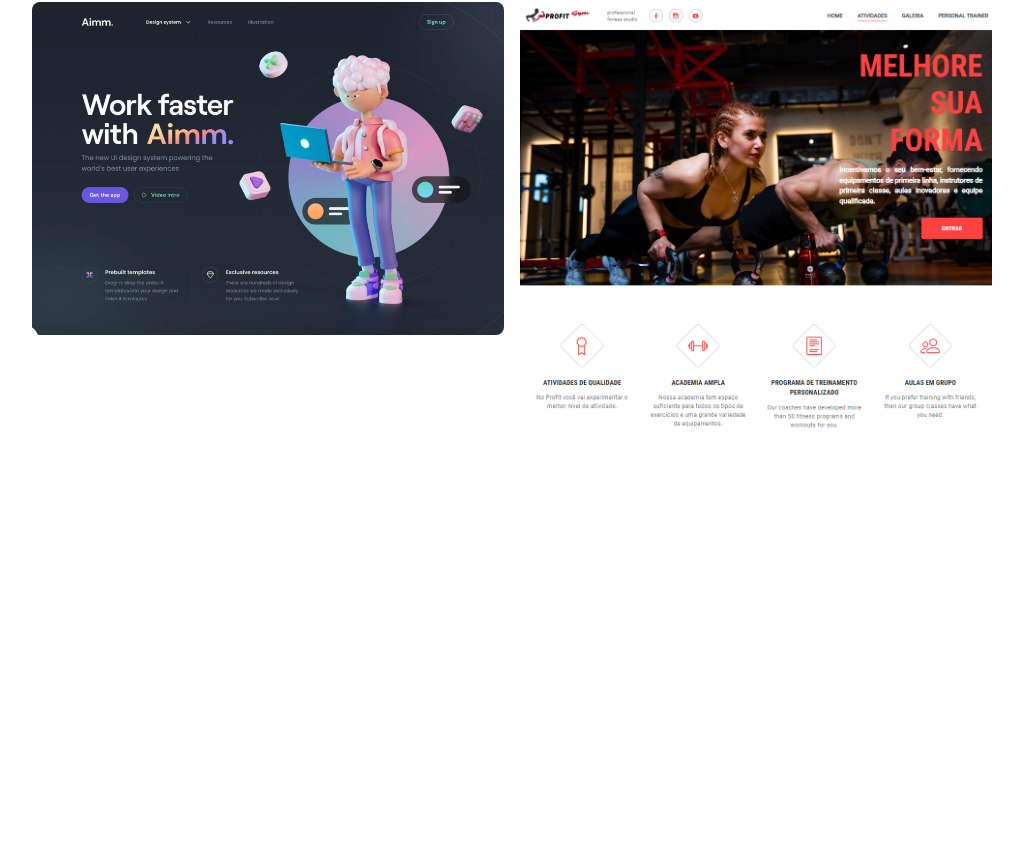
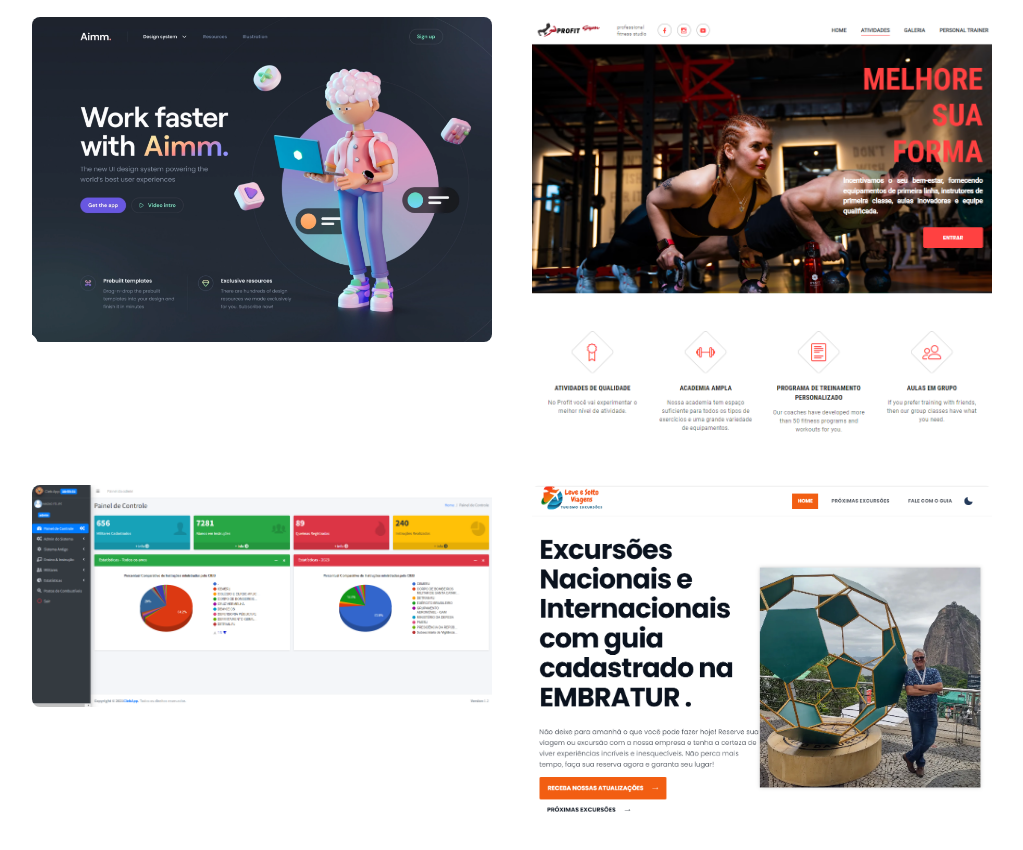
Before and after one commit to magnokf/portfolio-developedbyMe, a Next.js app: page / in a window 1280 px wide. Shown: the part 2732-3582 px from the top of the page, without its empty margins (128-1151 px from the left). Before the commit the page ends 3253 px from the top, so only its background shows below. Built offline with nearby package versions, Linux system fonts and the light colour scheme.

Commit message:
new link portfolio

```diff
--- a/src/pages/index.tsx
+++ b/src/pages/index.tsx
@@ -12,6 +12,8 @@ import web1 from '/public/img/web1.png'
 import web2 from '/public/img/web2.png'
 import web_art from '/public/img/web-art.png'
 import web5 from '/public/img/web5.png'
+import leveesolto from '/public/img/leveesolto_demostration.png'
+import cieb_app from '/public/img/cieb-demonstration.png'
 
 import {useState} from "react";
 import Link from "next/link";
@@ -199,7 +201,7 @@ export default function Home() {
                                 programming, and development.
                             </p>
                         </div>
-                        <div className="flex flex-col gap-4 py-10 lg:flex-row lg:flex-wrap">
+                        <div className="flex flex-col gap-10 py-10 lg:flex-row lg:flex-wrap">
                             <div className="basis-1/3 flex-1">
                                 <Image
                                     className="rounded-lg object-cover"
@@ -229,9 +231,34 @@ export default function Home() {
                                       target={'_blank'}>
                                     <Image
                                         className="rounded-lg object-cover"
+                                        width={700}
 
                                         src={web_art}
                                         alt={'profit gym'}
+                                    />
+                                </Link>
+
+                            </div>
+                            <div className="basis-1/3 flex-1">
+                                <Link href={'https://cieb.app.br'}
+                                      target={'_blank'}>
+                                    <Image
+                                        className="rounded-lg object-cover"
+
+                                        src={cieb_app}
+                                        alt={'ciebApp'}
+                                    />
+                                </Link>
+
+                            </div>
+                            <div className="basis-1/3 flex-1">
+                                <Link href={'https://leveesoltoviagens.com.br'}
+                                      target={'_blank'}>
+                                    <Image
+                                        className="rounded-lg object-cover"
+
+                                        src={leveesolto}
+                                        alt={'Leve e solto viagens'}
                                     />
                                 </Link>
 
```
Also changed, not shown: public/img/cieb-demonstration.png (added), public/img/leveesolto_demostration.png (added).
